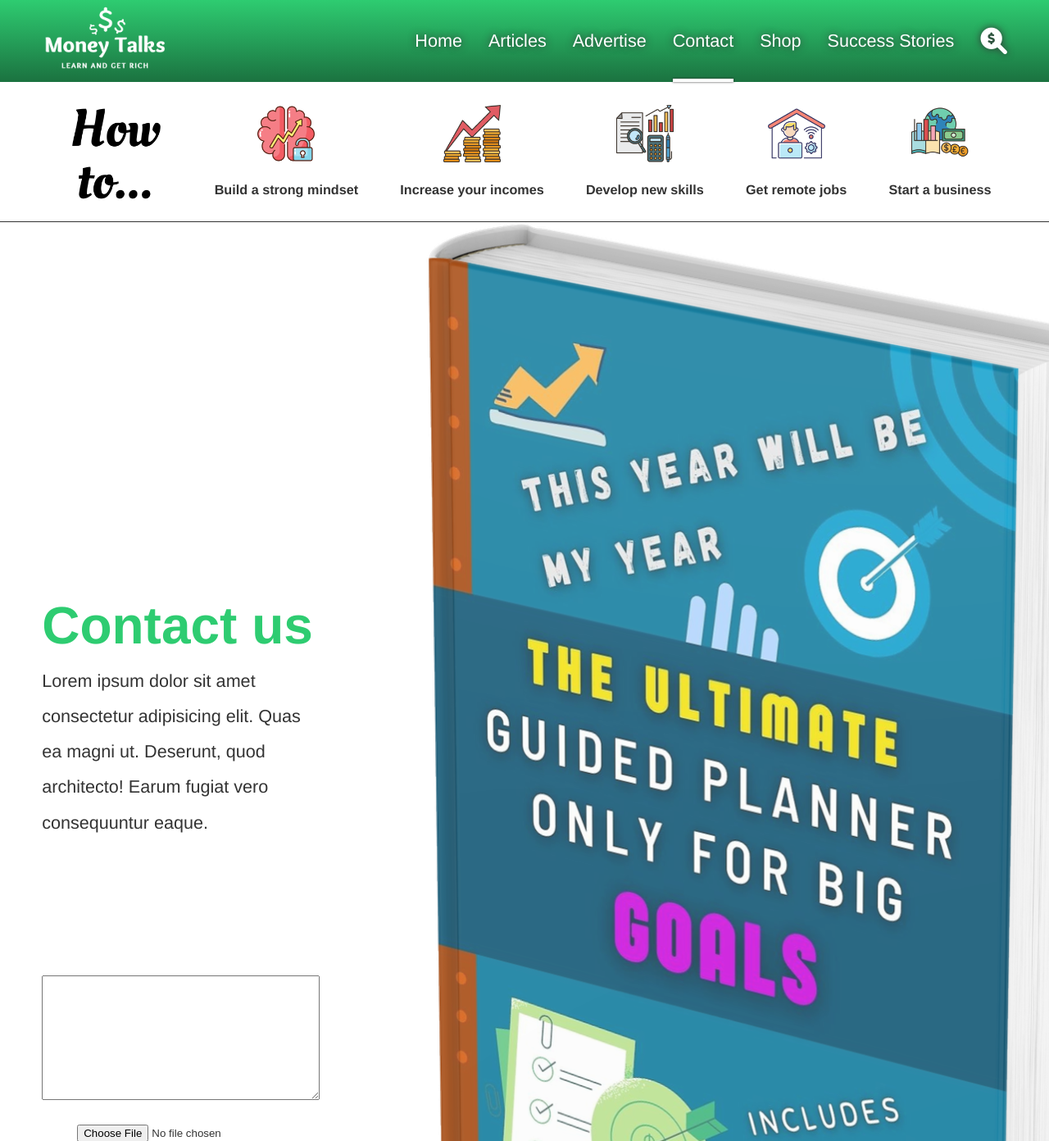
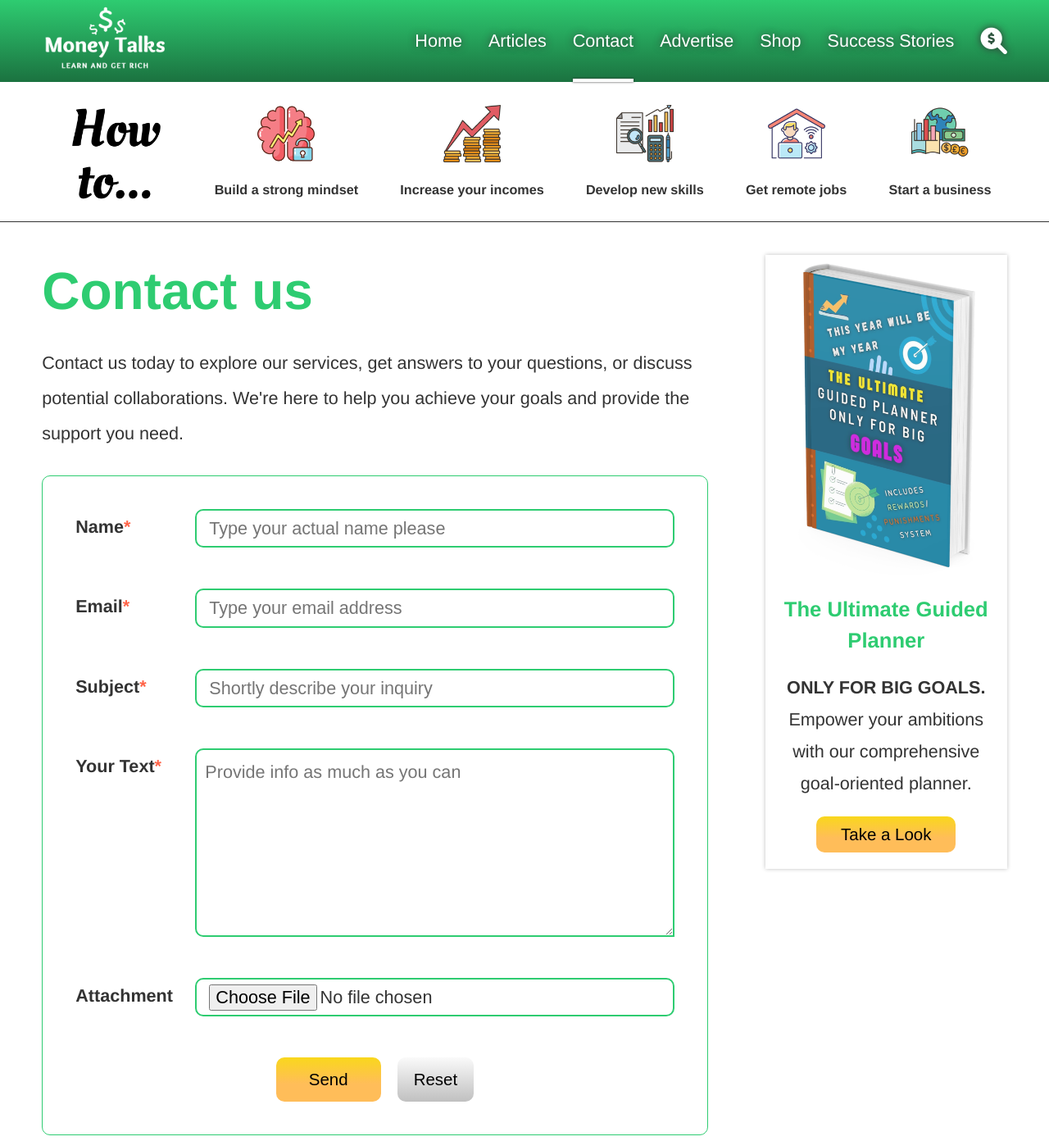
Before and after one commit to HoussemCoder/money_fabrica, a Django app: page /contact/ in a window 1280 px wide; the page is wider, and only the part inside the window is pictured. Shown: the top 1392 px of that part at 82% size. Run offline with Django 4.2, Linux system fonts and the light colour scheme; some libraries are stand-ins or nearby versions.

Commit message:
start contact page

```diff
--- a/moneytalks_blog/blog_app/admin.py
+++ b/moneytalks_blog/blog_app/admin.py
@@ -12,6 +12,11 @@
     list_display = ("email", )
     list_per_page = 20
 
+class ContactHistoryDB(admin.ModelAdmin):
+    list_display = ("subject", )
+    list_per_page = 20
+
 admin.site.register(models.Articles, ArticlesDB)
 admin.site.register(models.Categories, CategoriesDB)
 admin.site.register(models.UsersEmails, UsersEmailsDB)
+admin.site.register(models.ContactsHistory, ContactHistoryDB)
--- a/moneytalks_blog/blog_app/forms.py
+++ b/moneytalks_blog/blog_app/forms.py
@@ -44,10 +44,19 @@
 
 
 class ContactForm(forms.Form):
-    name = forms.CharField(max_length=200)
-    email = forms.EmailField(max_length=300)
-    subject = forms.CharField(max_length=300)
+    name = forms.CharField(
+        max_length=200,
+        widget=forms.TextInput(attrs={"placeholder": "Type your actual name please"})
+    )
+    email = forms.EmailField(
+        max_length=300,
+        widget=forms.EmailInput(attrs={"placeholder": "Type your email address"})
+    )
+    subject = forms.CharField(
+        max_length=300,
+        widget=forms.TextInput(attrs={"placeholder": "Shortly describe your inquiry"})
+    )
     text = forms.CharField(
-        widget=forms.Textarea()
+        widget=forms.Textarea(attrs={"rows": 5, "placeholder": "Provide info as much as you can"})
     )
     attachment = forms.FileField(required=False)
--- a/moneytalks_blog/blog_app/models.py
+++ b/moneytalks_blog/blog_app/models.py
@@ -34,3 +34,5 @@
     subject = models.CharField(max_length=300)
     text = models.TextField(max_length=5000)
     attachment = models.FileField(null=True)
+    date = models.DateField(auto_now_add=True)
+    checked = models.BooleanField(default=False)
--- a/moneytalks_blog/blog_app/static/style/sass/main.css
+++ b/moneytalks_blog/blog_app/static/style/sass/main.css
@@ -2397,20 +2397,72 @@
 }
 
 .contact-container {
-  display: flex;
+  display: grid;
+  grid-template-columns: 2.5fr 1fr;
+  grid-template-areas: "form planner";
+  gap: clamp(20px, 4vw, 40px);
+  margin: 40px 0;
+}
+.contact-container .contact-form {
+  grid-area: form;
+  display: flex;
+  flex-direction: column;
+  justify-content: center;
+  align-items: start;
   gap: 30px;
 }
-.contact-container .contact-form {
+.contact-container .contact-form .contact-heading h1 {
+  margin-bottom: 20px;
+}
+.contact-container .contact-form .contact-body {
+  width: 100%;
+}
+.contact-container .contact-form .contact-body .contact-detail {
   display: flex;
   flex-direction: column;
   justify-content: center;
-  align-items: center;
-  gap: 30px;
-}
-.contact-container .contact-form .contact-detail {
-  display: flex;
-  flex-direction: column;
-  justify-content: center;
-  align-items: center;
-  gap: 30px;
+  align-items: start;
+  gap: 50px;
+  padding: 40px;
+  border: 1px solid #2ecc71;
+  border-radius: 10px;
+}
+.contact-container .contact-form .contact-body .contact-detail .single-field {
+  width: 100%;
+  display: grid;
+  grid-template-columns: 1fr 4fr;
+  grid-template-areas: "labal input";
+}
+.contact-container .contact-form .contact-body .contact-detail .single-field span {
+  grid-area: labal;
+}
+.contact-container .contact-form .contact-body .contact-detail .single-field span strong {
+  color: tomato;
+}
+.contact-container .contact-form .contact-body .contact-detail .single-field input {
+  grid-area: input;
+  padding: 0px 15px;
+  border: 2px solid #2ecc71;
+  border-radius: 10px;
+  font-size: clamp(1.1rem, 2vw, 1.2rem);
+  line-height: clamp(1.8rem, 6vw, 2.4rem);
+  color: #333333;
+}
+.contact-container .contact-form .contact-body .contact-detail .single-field textarea {
+  padding: 5px 10px;
+  border: 2px solid #2ecc71;
+  border-radius: 10px;
+  border-bottom-right-radius: 0;
+  font-size: clamp(1.1rem, 2vw, 1.2rem);
+  line-height: clamp(1.8rem, 6vw, 2.4rem);
+  color: #333333;
+  font-family: inherit;
+}
+.contact-container .contact-form .contact-body .contact-detail .contact-buttons {
+  align-self: center;
+  display: flex;
+  gap: 20px;
+}
+.contact-container aside {
+  grid-area: planner;
 }/*# sourceMappingURL=main.css.map */
--- a/moneytalks_blog/blog_app/static/style/sass/pages/_contact.scss
+++ b/moneytalks_blog/blog_app/static/style/sass/pages/_contact.scss
@@ -1,21 +1,67 @@
 // contact page styling
 
+@use '../abstracts/mixins' as *;
+@use '../abstracts/colors' as *;
 
 .contact-container {
-    display: flex;
-    gap: 30px;
+    display: grid;
+    grid-template-columns: 2.5fr 1fr;
+    grid-template-areas: "form planner";
+    gap: clamp(20px, 4vw, 40px);
+    margin: 40px 0;
     .contact-form {
+        grid-area: form;
         display: flex;
         flex-direction: column;
         justify-content: center;
-        align-items: center;
+        align-items: start;
         gap: 30px;
-        .contact-detail {
-            display: flex;
-            flex-direction: column;
-            justify-content: center;
-            align-items: center;
-            gap: 30px;
+        .contact-heading {
+            h1 {margin-bottom: 20px;}
+        }
+        .contact-body {
+            width: 100%;
+            .contact-detail {
+                display: flex;
+                flex-direction: column;
+                justify-content: center;
+                align-items: start;
+                gap: 50px;
+                padding: 40px;
+                border: 1px solid map-get($map: $primary, $key: first);
+                border-radius: 10px;
+                .single-field {
+                    width: 100%;
+                    display: grid;
+                    grid-template-columns: 1fr 4fr;
+                    grid-template-areas: "labal input";
+                    span {
+                        grid-area: labal;
+                        strong {color: tomato;}
+                    }
+                    input {
+                        grid-area: input;
+                        padding: 0px 15px;
+                        border: 2px solid map-get($map: $primary, $key: first);
+                        border-radius: 10px;
+                        @include font-styling("p");
+                    }
+                    textarea {
+                        padding: 5px 10px;
+                        border: 2px solid map-get($map: $primary, $key: first);
+                        border-radius: 10px;
+                        border-bottom-right-radius: 0;
+                        @include font-styling("p");
+                        font-family: inherit;
+                    }
+                }
+                .contact-buttons {
+                    align-self: center;
+                    display: flex;
+                    gap: 20px;
+                }
+            }
         }
     }
+    aside {grid-area: planner;}
 }
--- a/moneytalks_blog/blog_app/templates/base.html
+++ b/moneytalks_blog/blog_app/templates/base.html
@@ -39,8 +39,8 @@
         <ul class="nav-links" role="navigation">
           <li><a class="a-header" href="{% url 'home_page' %}" target="_blank">Home</a></li>
           <li><a class="a-header" href="{% url 'search_articles_page' %}" target="_blank">Articles</a></li>
+          <li><a class="a-header" href="{% url 'contact_page' %}" target="_blank">Contact</a></li>
           <li><a class="a-header" href="advertise.html" target="_blank">Advertise</a></li>
-          <li><a class="a-header" href="{% url 'contact_page' %}" target="_blank">Contact</a></li>
           <li><a class="a-header" href="shop.html" target="_blank">Shop</a></li>
           <li><a class="a-header" href="success_stories.html" target="_blank">Success Stories</a></li>
           <li title="Search">
--- a/moneytalks_blog/blog_app/templates/blog_app/contact.html
+++ b/moneytalks_blog/blog_app/templates/blog_app/contact.html
@@ -8,20 +8,34 @@
     <div class="contact-form">
       <div class="contact-heading">
         <h1>Contact us</h1>
-        <p>Lorem ipsum dolor sit amet consectetur adipisicing elit. Quas ea magni ut. Deserunt, quod architecto! Earum fugiat vero consequuntur eaque.</p>
+        <p>Contact us today to explore our services, get answers to your questions, or discuss potential collaborations. We're here to help you achieve your goals and provide the support you need.</p>
       </div>
       <div class="contact-body">
-        <form class="contact-detail">
+        <form class="contact-detail" method="post">
           {% csrf_token %}
-          {{contact_form.name}}
-          {{contact_form.email}}
-          {{contact_form.subject}}
-          {{contact_form.text}}
-          {{contact_form.attachment}}
+          <div class="single-field">
+            <span>Name<strong>*</strong></span> {{contact_form.name}}
+          </div>
+          <div class="single-field">
+            <span>Email<strong>*</strong></span> {{contact_form.email}}
+          </div>
+          <div class="single-field">
+            <span>Subject<strong>*</strong></span> {{contact_form.subject}}
+          </div>
+          <div class="single-field">
+            <span>Your Text<strong>*</strong></span> {{contact_form.text}}
+          </div>
+          <div class="single-field">
+            <span>Attachment</span> {{contact_form.attachment}}
+          </div>
+          <div class="contact-buttons">
             <button type="submit" class="call-to-action-btn button">Send</button>
+            <button type="reset" class="filter-btn button">Reset</button>
+          </div>
         </form>
       </div>
     </div>
+    <aside>
       <div class="planner-ad">
         <img src="../../static/images/ads/planner.png" alt="The Ultimate Guided Planner Only For Big Goals">
         <div class="text-btn">
@@ -30,6 +44,7 @@
           <a class="button call-to-action-btn a-btn" href="#" target="_blank">Take a Look</a>
         </div>
       </div>
+    </aside>
   </div>
 </div>
 {% endblock %}
--- a/moneytalks_blog/blog_app/views.py
+++ b/moneytalks_blog/blog_app/views.py
@@ -200,13 +200,17 @@
 class ContactUs(FormView):
     template_name = "blog_app/contact.html"
     form_class = ContactForm
+    search_form = SearchForm()
+    email_form = Newsletter()
 
     def form_valid(self, form: Any):
-        pass
+        ...
 
     def get_context_data(self, **kwargs: Any):
         context = super().get_context_data(**kwargs)
         context["contact_form"] = self.form_class
+        context["search_form"] = self.search_form
+        context["email_form"] = self.email_form
         return context
 
 
```
Also changed, not shown: moneytalks_blog/blog_app/migrations/0022_contactshistory.py (added), 1 other file. Lines whose indentation alone changed are shown as unchanged.
